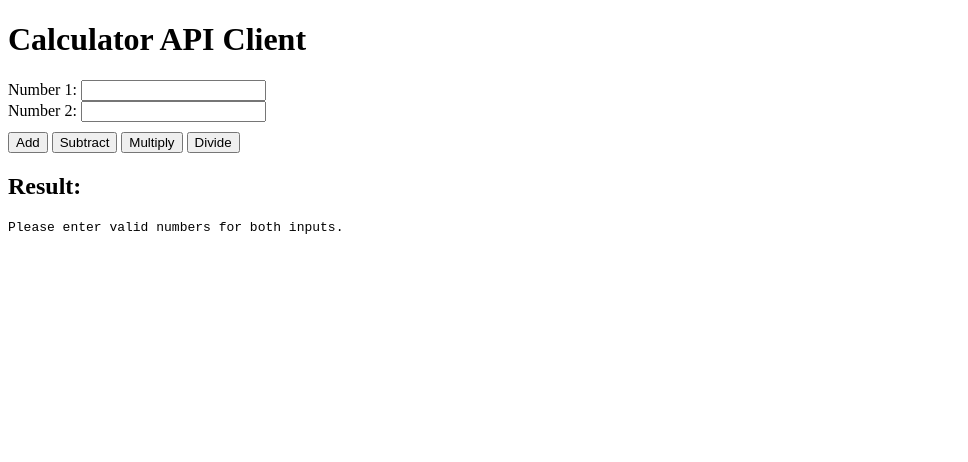
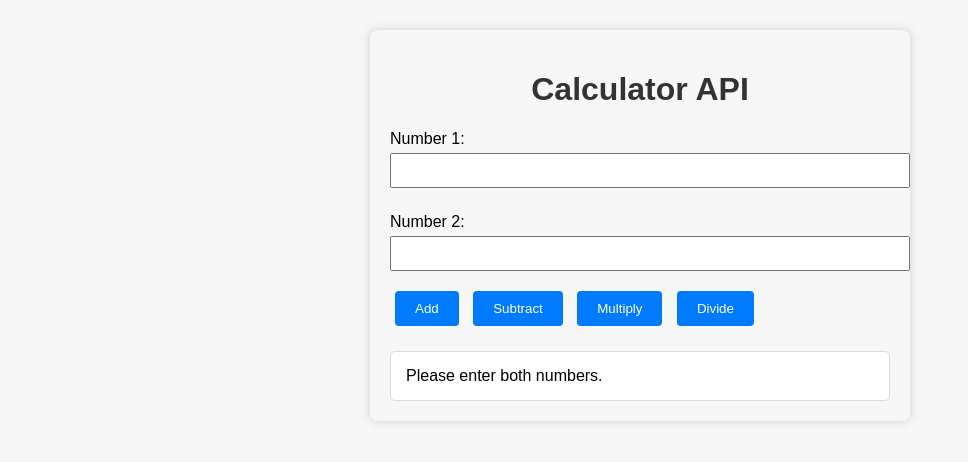
Before and after one commit to acciojob/Calculator-API-amityadav24, a website: page main.html in a window 1280 px wide. Both pictures are taken after a click on the button "Subtract". Shown: the whole page, without its empty margins (0-968 px from the left). Drawn offline with Linux system fonts and the light colour scheme.

Commit message:
Update main.html

```diff
--- a/main.html
+++ b/main.html
@@ -1,64 +1,106 @@
 <!DOCTYPE html>
+<html lang="en">
+<head>
+  <meta charset="UTF-8">
+  <title>Calculator API</title>
+  <style>
+    body {
+      font-family: Arial, sans-serif;
+      max-width: 500px;
+      margin: 30px auto;
+      padding: 20px;
+      background-color: #f7f7f7;
+      border-radius: 8px;
+      box-shadow: 0 0 10px #ccc;
+    }
 
-<html>
+    h1 {
+      text-align: center;
+      color: #333;
+    }
 
-<head>
-	<link rel="stylesheet" href="styles.css">
+    label {
+      display: block;
+      margin: 10px 0 5px;
+    }
+
+    input {
+      width: 100%;
+      padding: 8px;
+      margin-bottom: 15px;
+    }
+
+    button {
+      padding: 10px 20px;
+      margin: 5px;
+      background-color: #007bff;
+      color: white;
+      border: none;
+      border-radius: 4px;
+      cursor: pointer;
+    }
+
+    button:hover {
+      background-color: #0056b3;
+    }
+
+    #result {
+      background: #fff;
+      padding: 15px;
+      border-radius: 5px;
+      margin-top: 20px;
+      border: 1px solid #ddd;
+      white-space: pre-wrap;
+    }
+  </style>
 </head>
+<body>
+  <h1>Calculator API</h1>
 
-<body>
-    <h1>Calculator API Client</h1>
+  <label for="num1">Number 1:</label>
+  <input type="number" id="num1" step="any">
+
+  <label for="num2">Number 2:</label>
+  <input type="number" id="num2" step="any">
 
   <div>
-  <label>Number 1:</label>
-  <input type="number" id="num1" step="any" />
-</div>
-
-<div>
-  <label>Number 2:</label>
-  <input type="number" id="num2" step="any" />
-</div>
-
-<div style="margin-top: 10px;">
     <button onclick="calculate('add')">Add</button>
     <button onclick="calculate('sub')">Subtract</button>
     <button onclick="calculate('multiply')">Multiply</button>
     <button onclick="calculate('divide')">Divide</button>
   </div>
 
-<h2>Result:</h2>
-<pre id="result"></pre>
+  <div id="result">Result will appear here...</div>
 
   <script>
     async function calculate(operation) {
-    const num1 = parseFloat(document.getElementById('num1').value);
-    const num2 = parseFloat(document.getElementById('num2').value);
-    const resultEl = document.getElementById('result');
+      const num1 = document.getElementById("num1").value;
+      const num2 = document.getElementById("num2").value;
+      const resultDiv = document.getElementById("result");
 
-    if (isNaN(num1) || isNaN(num2)) {
-      resultEl.textContent = 'Please enter valid numbers for both inputs.';
+      if (num1 === "" || num2 === "") {
+        resultDiv.textContent = "Please enter both numbers.";
         return;
       }
 
       try {
-      const res = await fetch(`/${operation}`, {
-        method: 'POST',
-        headers: { 'Content-Type': 'application/json' },
-        body: JSON.stringify({ num1, num2 })
+        const response = await fetch(`/${operation}`, {
+          method: "POST",
+          headers: { "Content-Type": "application/json" },
+          body: JSON.stringify({ num1: Number(num1), num2: Number(num2) })
         });
 
-      const data = await res.json();
-      if (res.ok) {
-        resultEl.textContent = JSON.stringify(data, null, 2);
+        const data = await response.json();
+
+        if (response.ok) {
+          resultDiv.textContent = JSON.stringify(data, null, 2);
         } else {
-        resultEl.textContent = `Error: ${data.message}`;
+          resultDiv.textContent = `Error: ${data.message}`;
         }
-    } catch (err) {
-      resultEl.textContent = 'Network error: ' + err.message;
+      } catch (error) {
+        resultDiv.textContent = "Network error: " + error.message;
       }
     }
   </script>
-
 </body>
-
 </html>
```
Lines whose indentation alone changed are shown as unchanged.
